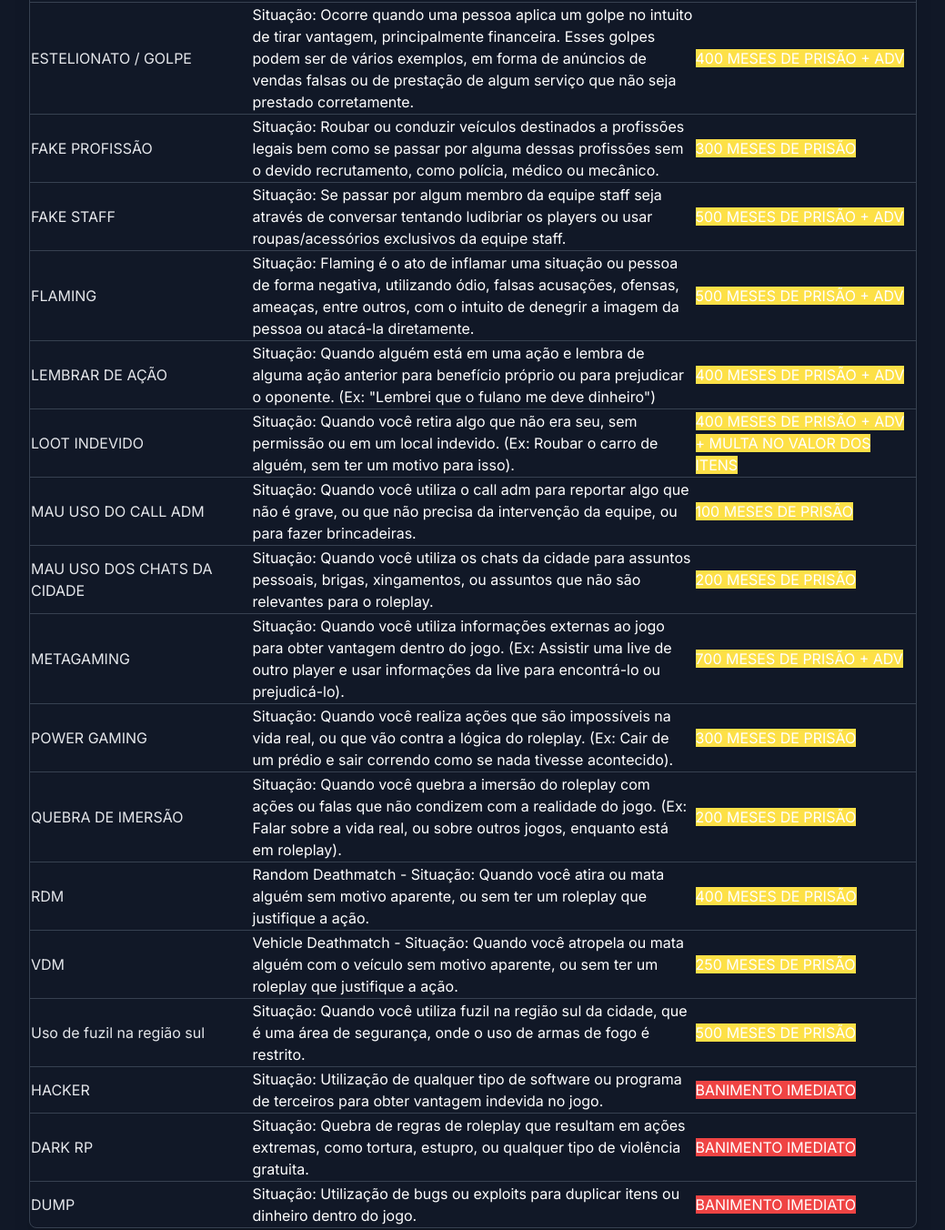
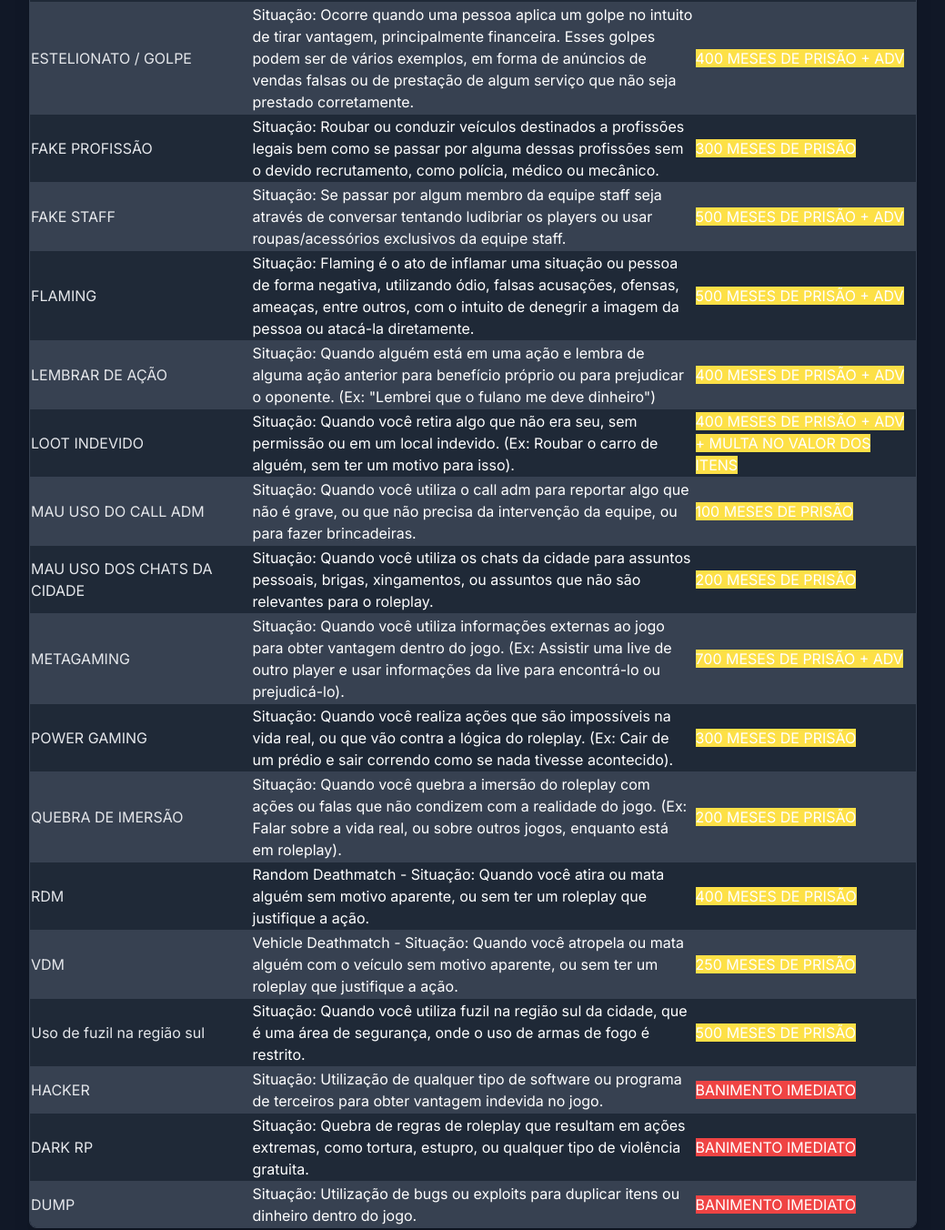
Before and after one commit to RoberioSouza20/site-metropole, a plain HTML site: page index.html in a window 1280 px wide. Shown: the part 1797-3149 px from the top of the page at 91% size, without its empty margins (120-1159 px from the left). Drawn offline with nearby package versions, Linux system fonts and the light colour scheme.

Commit message:
Update index.html

```diff
--- a/index.html
+++ b/index.html
@@ -35,17 +35,11 @@
         .table-cell {
             @apply px-4 py-3;
         }
-        .table-row {
+        .table-row-hover {
             @apply transition-colors duration-200 ease-in-out;
         }
-        .table-row-odd {
-            @apply bg-gray-800;
-        }
-        .table-row-even {
-            @apply bg-gray-800;
-        }
-        .table-row:hover {
-            @apply bg-gray-700;
+        .table-row-hover:hover {
+            @apply bg-gray-600;
         }
         .text-punicao {
             @apply font-bold text-black px-2 py-1 rounded;
@@ -168,122 +162,122 @@
                         </tr>
                     </thead>
                     <tbody>
-                        <tr class="table-row table-row-odd border-b border-gray-700">
+                        <tr class="table-row-hover bg-gray-800 border-b border-gray-700">
                             <td class="table-cell font-medium text-gray-200">ABUSO DE BUG</td>
                             <td class="table-cell description-cell">Abusar de bugs, erros da cidade ou mecânica de jogo para benefício próprio, de modo a afetar negativamente a cidade e prejudicar outros jogadores.</td>
                             <td class="table-cell"><span class="text-punicao">350 MESES DE PRISÃO</span></td>
                         </tr>
-                        <tr class="table-row table-row-even border-b border-gray-700">
+                        <tr class="table-row-hover bg-gray-700 border-b border-gray-700">
                             <td class="table-cell font-medium text-gray-200">ABUSO DE PODER</td>
                             <td class="table-cell description-cell">Situação: Quando o cidadão tem um determinado poder/habilidade na cidade (Ex: Dr, segurar no H...) e utiliza esse poder/habilidade pra abusar ou beneficiar ou beneficiar alguém. Esses poderes devem ser usados apenas como ferramenta de seu trabalho.</td>
                             <td class="table-cell"><span class="text-punicao">350 MESES DE PRISÃO</span></td>
                         </tr>
-                        <tr class="table-row table-row-odd border-b border-gray-700">
+                        <tr class="table-row-hover bg-gray-800 border-b border-gray-700">
                             <td class="table-cell font-medium text-gray-200">ANTI AMOR A VIDA</td>
                             <td class="table-cell description-cell">Situação: Anti amor a vida é você fazer coisas, de forma proposital, que colocam sua vida em risco.</td>
                             <td class="table-cell"><span class="text-punicao">350 MESES DE PRISÃO</span></td>
                         </tr>
-                        <tr class="table-row table-row-even border-b border-gray-700">
+                        <tr class="table-row-hover bg-gray-700 border-b border-gray-700">
                             <td class="table-cell font-medium text-gray-200">AÇÃO INCORRETA</td>
                             <td class="table-cell description-cell">Situação: Quando o player executa uma ação (ex: assalto, sequestro) de forma incorreta estando em desacordo com o que a regra exige, sem haver perigo real de vida. (ADM decide essa ação, se caso houver deverá ser aplicada a punição conforme ao RDM pois é uma infração mais grave.</td>
                             <td class="table-cell"><span class="text-punicao">350 MESES DE PRISÃO</span></td>
                         </tr>
-                        <tr class="table-row table-row-odd border-b border-gray-700">
+                        <tr class="table-row-hover bg-gray-800 border-b border-gray-700">
                             <td class="table-cell font-medium text-gray-200">CAR PARKING</td>
                             <td class="table-cell description-cell">Situação: Utilizar o veículo para que a pessoa não consiga se levantar, colocando o veículo em cima da pessoa ou fechar alguma passagem (porta ou caminho) com veículo impedindo a livre passagem.</td>
                             <td class="table-cell"><span class="text-punicao">200 MESES DE PRISÃO</span></td>
                         </tr>
-                        <tr class="table-row table-row-even border-b border-gray-700">
+                        <tr class="table-row-hover bg-gray-700 border-b border-gray-700">
                             <td class="table-cell font-medium text-gray-200">BAIT / COP BAIT</td>
                             <td class="table-cell description-cell">Situação: Atrai alguém para uma emboscada, ou armadilha como o próprio nome já diz, com o intuito de tirar a vida do seu oponente, sendo ilegal e passível de punição.</td>
                             <td class="table-cell"><span class="text-punicao">350 MESES DE PRISÃO</span></td>
                         </tr>
-                        <tr class="table-row table-row-odd border-b border-gray-700">
+                        <tr class="table-row-hover bg-gray-800 border-b border-gray-700">
                             <td class="table-cell font-medium text-gray-200">COMBAT LOGGING (CL)</td>
                             <td class="table-cell description-cell">Combat logging ocorre quando um jogador se desconecta do servidor durante uma situação de ação ou combate para evitar punições ou perdas.</td>
                             <td class="table-cell"><span class="text-punicao">700 MESES DE PRISÃO + ADV</span></td>
                         </tr>
-                        <tr class="table-row table-row-even border-b border-gray-700">
+                        <tr class="table-row-hover bg-gray-700 border-b border-gray-700">
                             <td class="table-cell font-medium text-gray-200">ESTELIONATO / GOLPE</td>
                             <td class="table-cell description-cell">Situação: Ocorre quando uma pessoa aplica um golpe no intuito de tirar vantagem, principalmente financeira. Esses golpes podem ser de vários exemplos, em forma de anúncios de vendas falsas ou de prestação de algum serviço que não seja prestado corretamente.</td>
                             <td class="table-cell"><span class="text-punicao">400 MESES DE PRISÃO + ADV</span></td>
                         </tr>
-                        <tr class="table-row table-row-odd border-b border-gray-700">
+                        <tr class="table-row-hover bg-gray-800 border-b border-gray-700">
                             <td class="table-cell font-medium text-gray-200">FAKE PROFISSÃO</td>
                             <td class="table-cell description-cell">Situação: Roubar ou conduzir veículos destinados a profissões legais bem como se passar por alguma dessas profissões sem o devido recrutamento, como polícia, médico ou mecânico.</td>
                             <td class="table-cell"><span class="text-punicao">300 MESES DE PRISÃO</span></td>
                         </tr>
-                        <tr class="table-row table-row-even border-b border-gray-700">
+                        <tr class="table-row-hover bg-gray-700 border-b border-gray-700">
                             <td class="table-cell font-medium text-gray-200">FAKE STAFF</td>
                             <td class="table-cell description-cell">Situação: Se passar por algum membro da equipe staff seja através de conversar tentando ludibriar os players ou usar roupas/acessórios exclusivos da equipe staff.</td>
                             <td class="table-cell"><span class="text-punicao">500 MESES DE PRISÃO + ADV</span></td>
                         </tr>
-                        <tr class="table-row table-row-odd border-b border-gray-700">
+                        <tr class="table-row-hover bg-gray-800 border-b border-gray-700">
                             <td class="table-cell font-medium text-gray-200">FLAMING</td>
                             <td class="table-cell description-cell">Situação: Flaming é o ato de inflamar uma situação ou pessoa de forma negativa, utilizando ódio, falsas acusações, ofensas, ameaças, entre outros, com o intuito de denegrir a imagem da pessoa ou atacá-la diretamente.</td>
                             <td class="table-cell"><span class="text-punicao">500 MESES DE PRISÃO + ADV</span></td>
                         </tr>
-                        <tr class="table-row table-row-even border-b border-gray-700">
+                        <tr class="table-row-hover bg-gray-700 border-b border-gray-700">
                             <td class="table-cell font-medium text-gray-200">LEMBRAR DE AÇÃO</td>
                             <td class="table-cell description-cell">Situação: Quando alguém está em uma ação e lembra de alguma ação anterior para benefício próprio ou para prejudicar o oponente. (Ex: "Lembrei que o fulano me deve dinheiro")</td>
                             <td class="table-cell"><span class="text-punicao">400 MESES DE PRISÃO + ADV</span></td>
                         </tr>
-                        <tr class="table-row table-row-odd border-b border-gray-700">
+                        <tr class="table-row-hover bg-gray-800 border-b border-gray-700">
                             <td class="table-cell font-medium text-gray-200">LOOT INDEVIDO</td>
                             <td class="table-cell description-cell">Situação: Quando você retira algo que não era seu, sem permissão ou em um local indevido. (Ex: Roubar o carro de alguém, sem ter um motivo para isso).</td>
                             <td class="table-cell"><span class="text-punicao">400 MESES DE PRISÃO + ADV + MULTA NO VALOR DOS ITENS</span></td>
                         </tr>
-                        <tr class="table-row table-row-even border-b border-gray-700">
+                        <tr class="table-row-hover bg-gray-700 border-b border-gray-700">
                             <td class="table-cell font-medium text-gray-200">MAU USO DO CALL ADM</td>
                             <td class="table-cell description-cell">Situação: Quando você utiliza o call adm para reportar algo que não é grave, ou que não precisa da intervenção da equipe, ou para fazer brincadeiras.</td>
                             <td class="table-cell"><span class="text-punicao">100 MESES DE PRISÃO</span></td>
                         </tr>
-                        <tr class="table-row table-row-odd border-b border-gray-700">
+                        <tr class="table-row-hover bg-gray-800 border-b border-gray-700">
                             <td class="table-cell font-medium text-gray-200">MAU USO DOS CHATS DA CIDADE</td>
                             <td class="table-cell description-cell">Situação: Quando você utiliza os chats da cidade para assuntos pessoais, brigas, xingamentos, ou assuntos que não são relevantes para o roleplay.</td>
                             <td class="table-cell"><span class="text-punicao">200 MESES DE PRISÃO</span></td>
                         </tr>
-                        <tr class="table-row table-row-even border-b border-gray-700">
+                        <tr class="table-row-hover bg-gray-700 border-b border-gray-700">
                             <td class="table-cell font-medium text-gray-200">METAGAMING</td>
                             <td class="table-cell description-cell">Situação: Quando você utiliza informações externas ao jogo para obter vantagem dentro do jogo. (Ex: Assistir uma live de outro player e usar informações da live para encontrá-lo ou prejudicá-lo).</td>
                             <td class="table-cell"><span class="text-punicao">700 MESES DE PRISÃO + ADV</span></td>
                         </tr>
-                        <tr class="table-row table-row-odd border-b border-gray-700">
+                        <tr class="table-row-hover bg-gray-800 border-b border-gray-700">
                             <td class="table-cell font-medium text-gray-200">POWER GAMING</td>
                             <td class="table-cell description-cell">Situação: Quando você realiza ações que são impossíveis na vida real, ou que vão contra a lógica do roleplay. (Ex: Cair de um prédio e sair correndo como se nada tivesse acontecido).</td>
                             <td class="table-cell"><span class="text-punicao">300 MESES DE PRISÃO</span></td>
                         </tr>
-                        <tr class="table-row table-row-even border-b border-gray-700">
+                        <tr class="table-row-hover bg-gray-700 border-b border-gray-700">
                             <td class="table-cell font-medium text-gray-200">QUEBRA DE IMERSÃO</td>
                             <td class="table-cell description-cell">Situação: Quando você quebra a imersão do roleplay com ações ou falas que não condizem com a realidade do jogo. (Ex: Falar sobre a vida real, ou sobre outros jogos, enquanto está em roleplay).</td>
                             <td class="table-cell"><span class="text-punicao">200 MESES DE PRISÃO</span></td>
                         </tr>
-                        <tr class="table-row table-row-odd border-b border-gray-700">
+                        <tr class="table-row-hover bg-gray-800 border-b border-gray-700">
                             <td class="table-cell font-medium text-gray-200">RDM</td>
                             <td class="table-cell description-cell">Random Deathmatch - Situação: Quando você atira ou mata alguém sem motivo aparente, ou sem ter um roleplay que justifique a ação.</td>
                             <td class="table-cell"><span class="text-punicao">400 MESES DE PRISÃO</span></td>
                         </tr>
-                        <tr class="table-row table-row-even border-b border-gray-700">
+                        <tr class="table-row-hover bg-gray-700 border-b border-gray-700">
                             <td class="table-cell font-medium text-gray-200">VDM</td>
                             <td class="table-cell description-cell">Vehicle Deathmatch - Situação: Quando você atropela ou mata alguém com o veículo sem motivo aparente, ou sem ter um roleplay que justifique a ação.</td>
                             <td class="table-cell"><span class="text-punicao">250 MESES DE PRISÃO</span></td>
                         </tr>
-                        <tr class="table-row table-row-odd border-b border-gray-700">
+                        <tr class="table-row-hover bg-gray-800 border-b border-gray-700">
                             <td class="table-cell font-medium text-gray-200">Uso de fuzil na região sul</td>
                             <td class="table-cell description-cell">Situação: Quando você utiliza fuzil na região sul da cidade, que é uma área de segurança, onde o uso de armas de fogo é restrito.</td>
                             <td class="table-cell"><span class="text-punicao">500 MESES DE PRISÃO</span></td>
                         </tr>
-                        <tr class="table-row table-row-even border-b border-gray-700">
+                        <tr class="table-row-hover bg-gray-700 border-b border-gray-700">
                             <td class="table-cell font-medium text-gray-200">HACKER</td>
                             <td class="table-cell description-cell">Situação: Utilização de qualquer tipo de software ou programa de terceiros para obter vantagem indevida no jogo.</td>
                             <td class="table-cell"><span class="text-punicao-ban">BANIMENTO IMEDIATO</span></td>
                         </tr>
-                        <tr class="table-row table-row-odd border-b border-gray-700">
+                        <tr class="table-row-hover bg-gray-800 border-b border-gray-700">
                             <td class="table-cell font-medium text-gray-200">DARK RP</td>
                             <td class="table-cell description-cell">Situação: Quebra de regras de roleplay que resultam em ações extremas, como tortura, estupro, ou qualquer tipo de violência gratuita.</td>
                             <td class="table-cell"><span class="text-punicao-ban">BANIMENTO IMEDIATO</span></td>
                         </tr>
-                        <tr class="table-row table-row-even">
+                        <tr class="table-row-hover bg-gray-700">
                             <td class="table-cell font-medium text-gray-200">DUMP</td>
                             <td class="table-cell description-cell">Situação: Utilização de bugs ou exploits para duplicar itens ou dinheiro dentro do jogo.</td>
                             <td class="table-cell"><span class="text-punicao-ban">BANIMENTO IMEDIATO</span></td>
```
